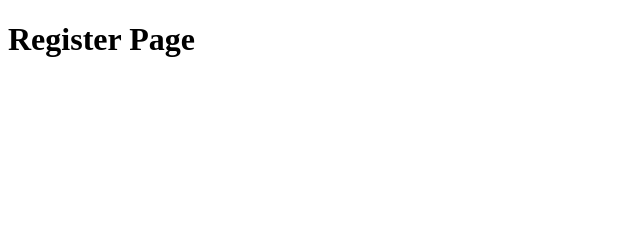
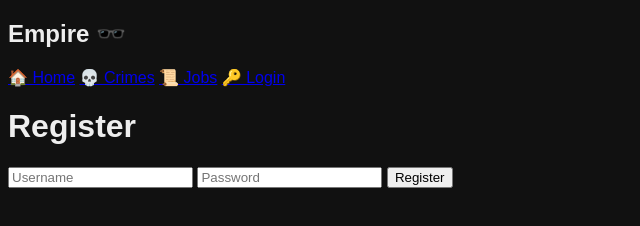
Before and after one commit to ryanmayo091-spec/empire-of-silence, a website: page public/register.html in a window 1280 px wide. Shown: the whole page, without its empty margins (0-640 px from the left). Drawn offline with Linux system fonts and the light colour scheme.

Commit message:
Update register.html

```diff
--- a/public/register.html
+++ b/public/register.html
@@ -1 +1,48 @@
-<!DOCTYPE html><html><body><h1>Register Page</h1></body></html>
+<!DOCTYPE html>
+<html>
+<head>
+  <title>Empire of Silence - Register</title>
+  <link rel="stylesheet" href="style.css">
+  <script src="common.js"></script>
+  <link rel="stylesheet" href="https://cdnjs.cloudflare.com/ajax/libs/font-awesome/6.4.0/css/all.min.css">
+</head>
+<body>
+  <div class="sidebar">
+    <h2>Empire 🕶️</h2>
+    <a href="/">🏠 Home</a>
+    <a href="/crimes">💀 Crimes</a>
+    <a href="/jobs">📜 Jobs</a>
+    <a href="/login">🔑 Login</a>
+  </div>
+
+  <div class="content">
+    <h1>Register</h1>
+    <div class="panel">
+      <input id="user" placeholder="Username">
+      <input id="pass" type="password" placeholder="Password">
+      <button onclick="register()">Register</button>
+    </div>
+  </div>
+
+  <script>
+    async function register() {
+      const username = document.getElementById("user").value;
+      const password = document.getElementById("pass").value;
+
+      const res = await fetch(API + "/auth/register", {
+        method: "POST",
+        headers: { "Content-Type": "application/json" },
+        body: JSON.stringify({ username, password })
+      });
+
+      const data = await res.json();
+      if (data.message) {
+        alert(data.message);
+        window.location = "/login";
+      } else {
+        alert(data.error);
+      }
+    }
+  </script>
+</body>
+</html>
```
